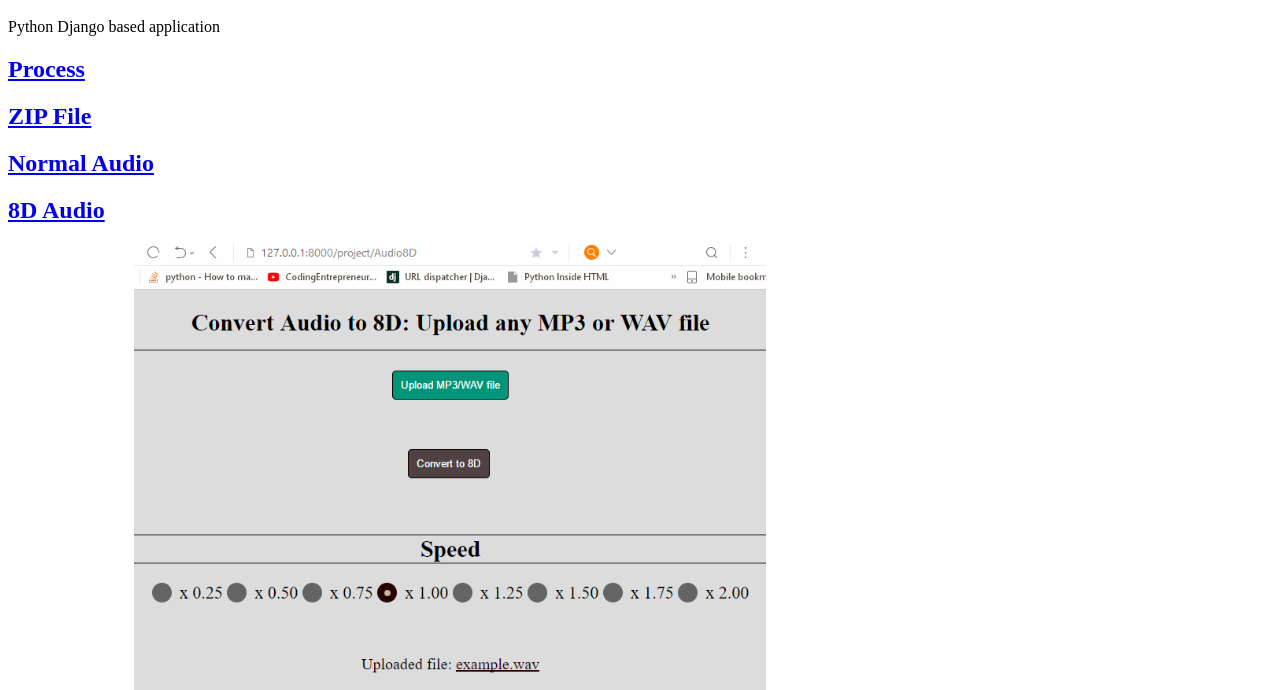
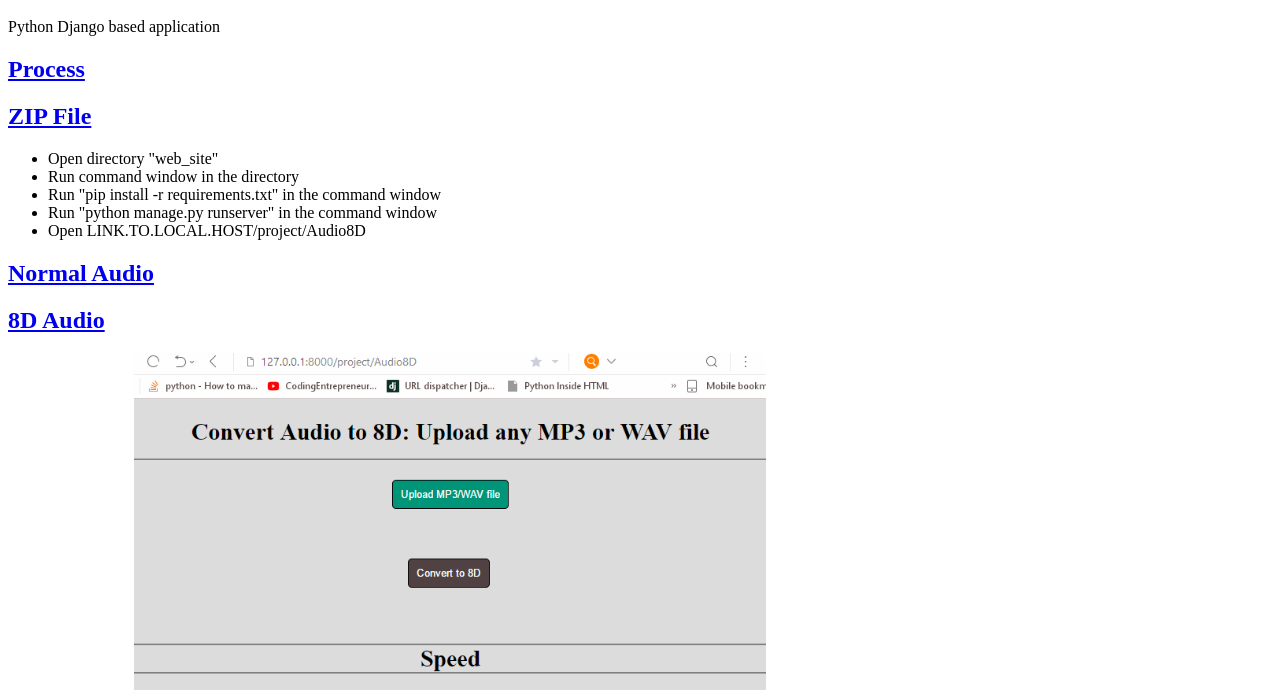
Before and after one commit to Shaikh-Abrar-Kabir/Audio_8D_web, a plain HTML site: page index.html in a window 1280 px wide. Shown: the part 100-790 px from the top of the page. Drawn offline with Linux system fonts and the light colour scheme.

Commit message:
Update index.html

```diff
--- a/index.html
+++ b/index.html
@@ -31,6 +31,24 @@ Python Django based application
 
 <h2><a href = "https://drive.google.com/open?id=1ia5x2-URFqy3q1vi7VTpSNotnJVLAN7n" target="_blank" >ZIP File </a></h2>
 
+<ul>
+  <li>
+    Open directory "web_site"
+  </li>
+  <li>
+    Run command window in the directory
+  </li>
+   <li>
+    Run "pip install -r requirements.txt" in the command window
+  </li>
+  <li>
+    Run "python manage.py runserver" in the command window
+  </li>
+  <li>
+    Open LINK.TO.LOCAL.HOST/project/Audio8D
+  </li>
+</ul>
+
 <h2><a href="example.wav" target="_blank"> Normal Audio </a></h2>
 <h2><a href="example--8D--x1.50.mp3" target="_blank"> 8D Audio </a></h2>
 
```
